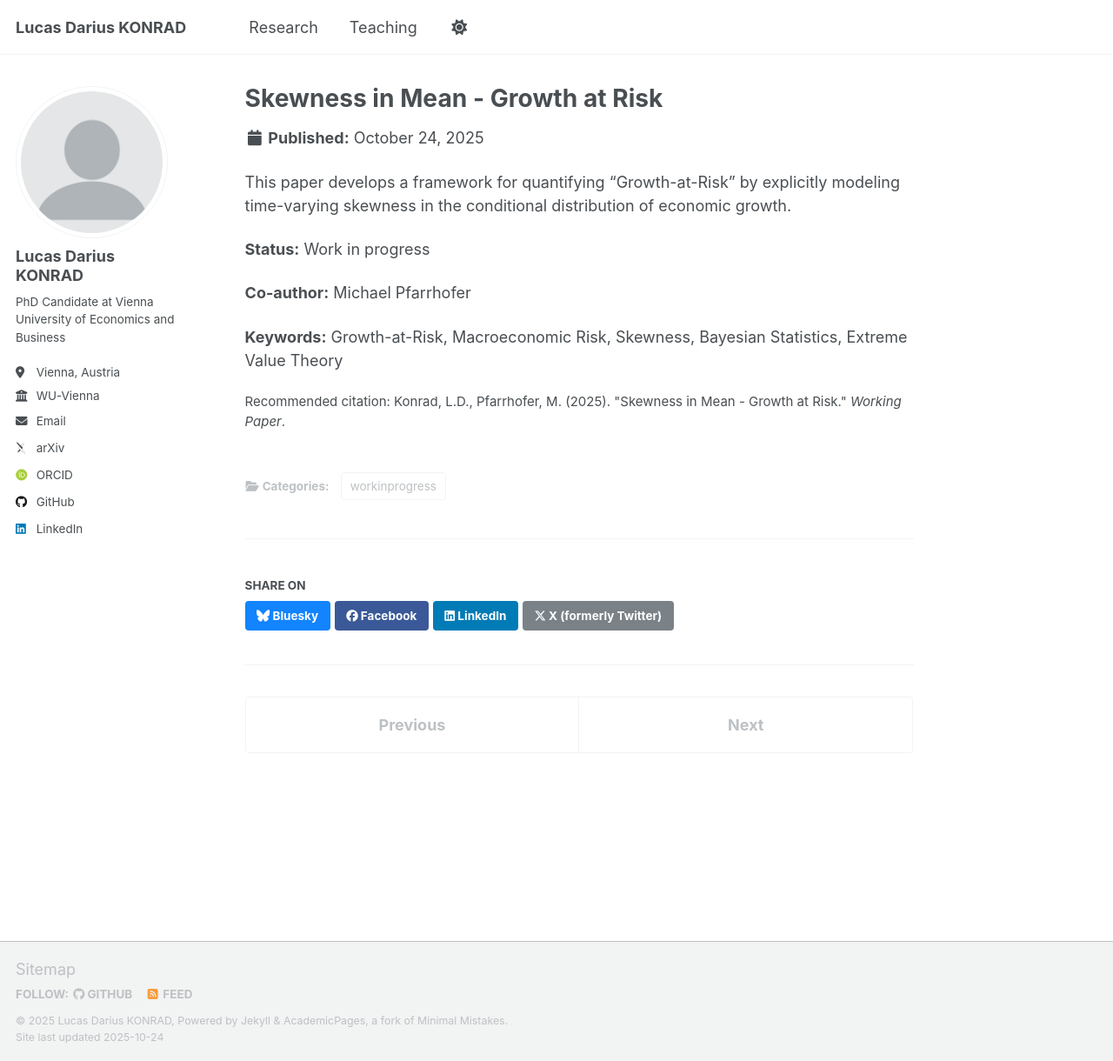
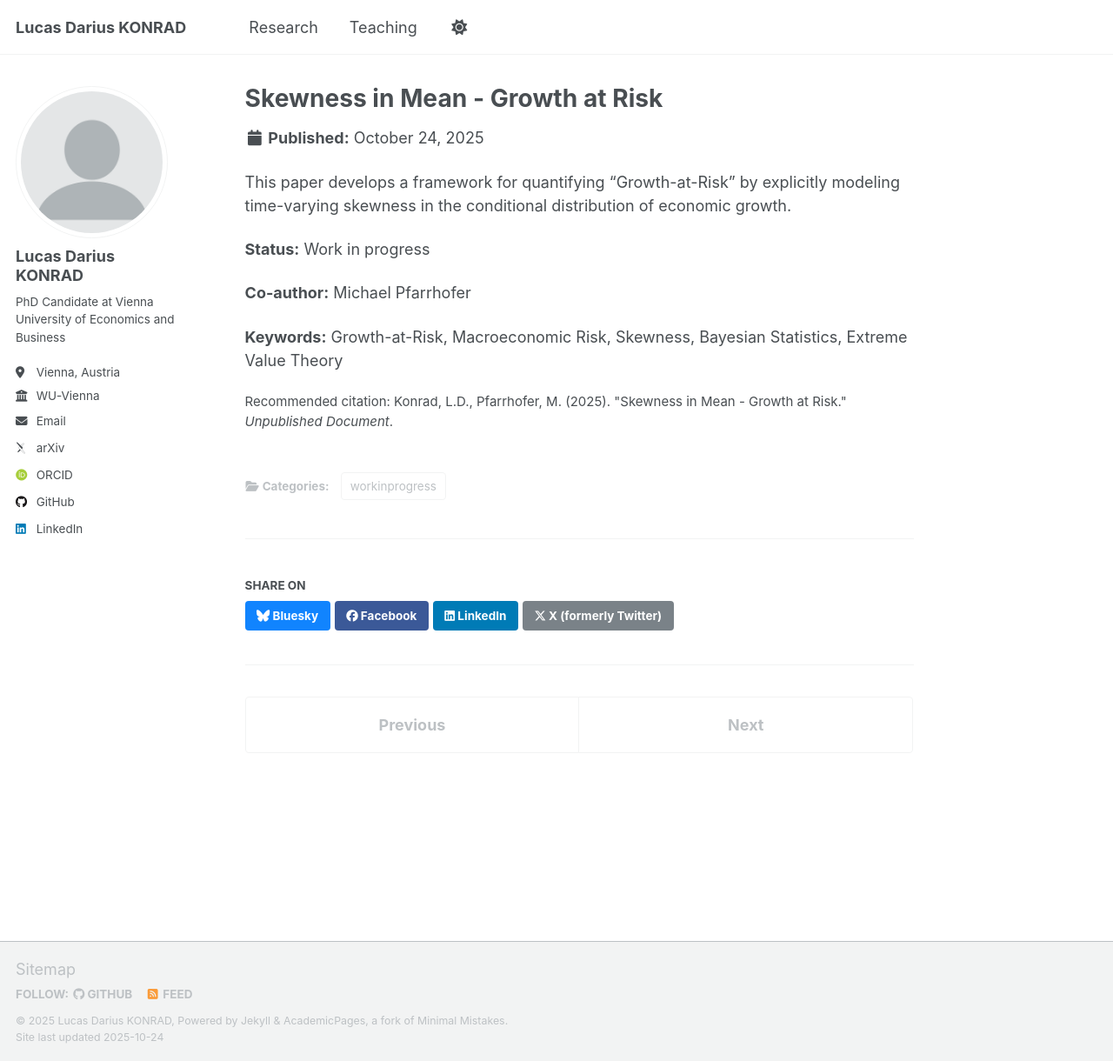
Before and after one commit to konradld/konradld.github.io, a Jekyll site: the page built from _research/publication-growth-at-risk.md, in a window 1280 px wide and 1220 px high. Shown: the whole window at 87% size. Built offline with Jekyll 4.4.1, drawn with Linux system fonts in a browser that asks for light colours; some web fonts are replaced; a script that is not in the unit is left out.

Commit message:
Update publication-growth-at-risk.md

```diff
--- a/_research/publication-growth-at-risk.md
+++ b/_research/publication-growth-at-risk.md
@@ -4,7 +4,7 @@ collection: research
 category: workinprogress
 permalink: /publication/2025-growth-at-risk
 excerpt: 'This paper analyzes macroeconomic downside risk by incorporating conditional skewness into growth forecasting models.'
-citation: 'Konrad, L.D., Pfarrhofer, M. (2025). &quot;Skewness in Mean - Growth at Risk.&quot; <i>Working Paper</i>.'
+citation: 'Konrad, L.D., Pfarrhofer, M. (2025). &quot;Skewness in Mean - Growth at Risk.&quot; <i>Unpublished Document</i>.'
 ---
 
 This paper develops a framework for quantifying "Growth-at-Risk" by explicitly modeling time-varying skewness in the conditional distribution of economic growth.
```
